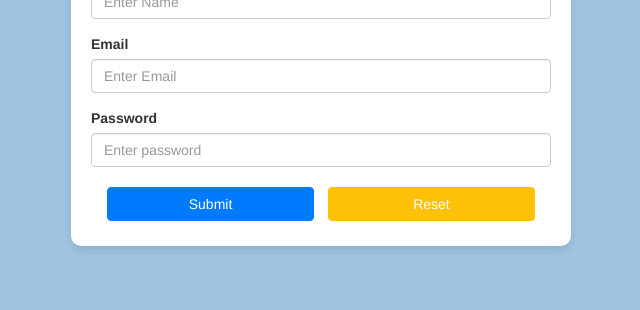
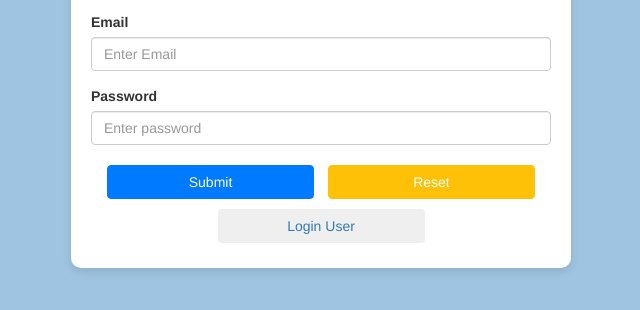
Before and after one commit to SAYALI8106/UserLogin-Form, a plain HTML site: page index.html in a window 1280 px wide. Shown: the part 344-654 px from the top of the page, without its empty margins (319-959 px from the left). Drawn offline with nearby package versions, Linux system fonts and the light colour scheme.

Commit message:
add login user functionality

```diff
--- a/index.html
+++ b/index.html
@@ -34,6 +34,10 @@
                     <button type="button" class="btn btn-primary" id="save_btn">Submit</button>
                     <button type="reset" class="btn btn-warning">Reset</button>
                 </div>
+                <div class="text-center">
+                    <button class="btn "><a href="login.html">Login User</button>
+                </div>
+
 
             </form>
         </div>
```
